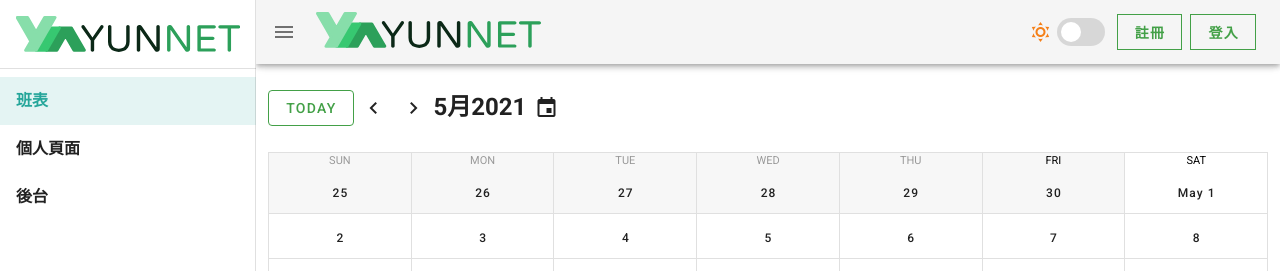
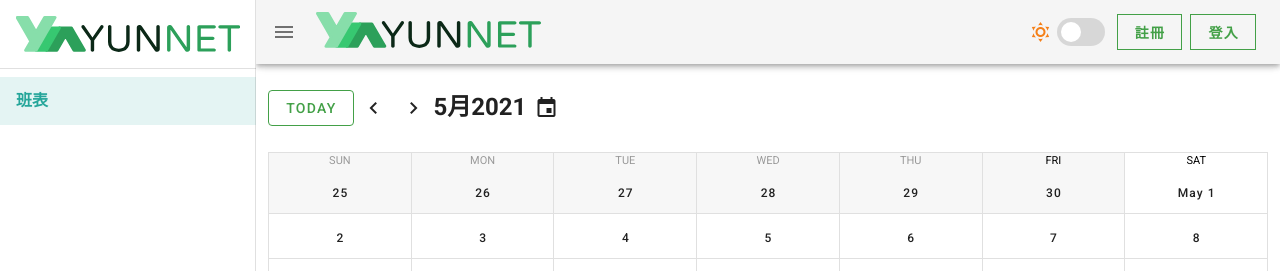
Before and after one commit to kukina622/scheduling-system-frontend, a Vue app: page / in a window 1280 px wide. Both pictures are taken after a click on the button 28 px from the left and 32 px from the top of the page. Shown: the top 271 px of the page. Built offline with nearby package versions, Linux system fonts and the light colour scheme; no server answers.

Commit message:
Add authCheck in drawer

```diff
--- a/src/components/Drawer.vue
+++ b/src/components/Drawer.vue
@@ -6,7 +6,7 @@
     <v-list>
       <v-list-item-group color="#26A69A" mandatory>
         <v-list-item
-          v-for="item in drawerList"
+          v-for="item in authCheckDrawList"
           :key="item.name"
           :to="{ name: item.name }"
           exact
@@ -21,6 +21,8 @@
 </template>
 
 <script>
+import { mapState } from "vuex";
+
 export default {
   data() {
     return {
@@ -28,11 +30,24 @@ export default {
       img_dark: require("@/assets/Yunnet-dark.svg"),
       drawerShow: false,
       drawerList: [
-        { name: "calendar", title: "班表" },
-        { name: "userinfo", title: "個人頁面" },
-        { name: "login", title: "後台" },
+        { name: "calendar", title: "班表", isLogin: false, isAdmin: false },
+        { name: "userinfo", title: "個人頁面", isLogin: true, isAdmin: false },
+        { name: "login", title: "後台", isLogin: true, isAdmin: true },
       ],
     };
+  },
+  computed: {
+    ...mapState(["isLogin", "isAdmin"]),
+    authCheckDrawList() {
+      return this.drawerList.filter((n) => {
+        if (!n.isLogin || this.isLogin) {
+          if (!n.isAdmin || this.isAdmin) {
+            return true;
+          }
+        }
+        return false;
+      });
+    },
   },
   created() {
     this.$bus.$on("changeDrawerStatus", () => {
```
